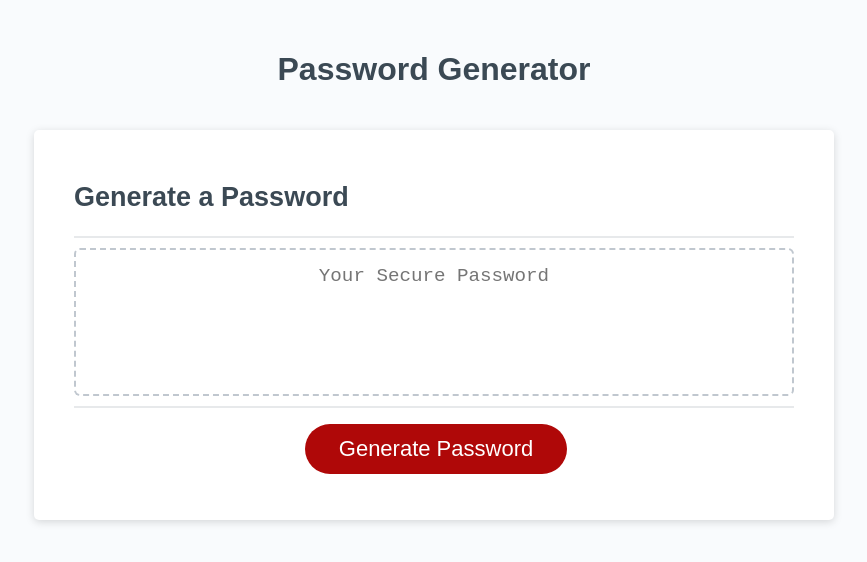
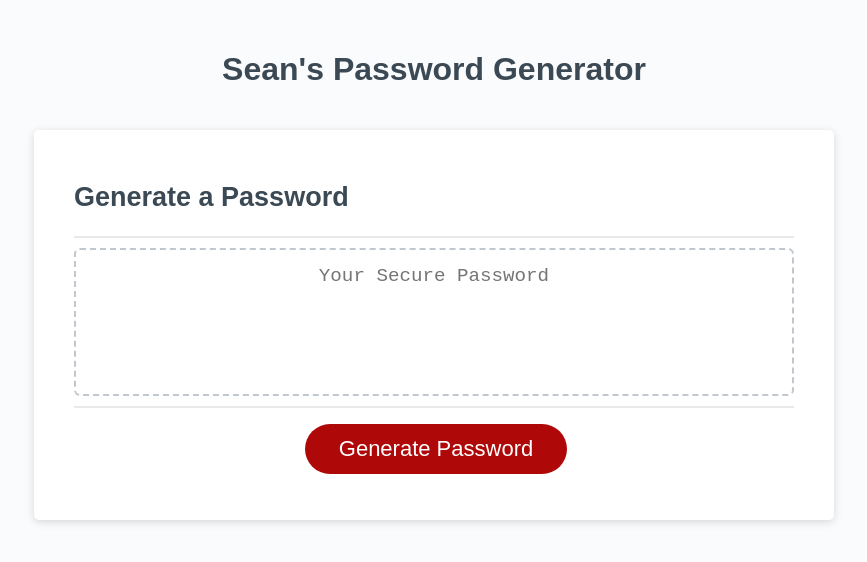
Before and after one commit to seanlthecoder/seansPasswordGenerator, a plain HTML site: page index.html in a window 1280 px wide. Shown: the whole page, without its empty margins (206-1073 px from the left). Drawn offline with Linux system fonts and the light colour scheme.

Commit message:
Updated page's title

```diff
--- a/index.html
+++ b/index.html
@@ -10,7 +10,7 @@
   <body>
     <div class="wrapper">
       <header>
-        <h1>Password Generator</h1>
+        <h1>Sean's Password Generator</h1>
       </header>
       <div class="card">
         <div class="card-header">
```
